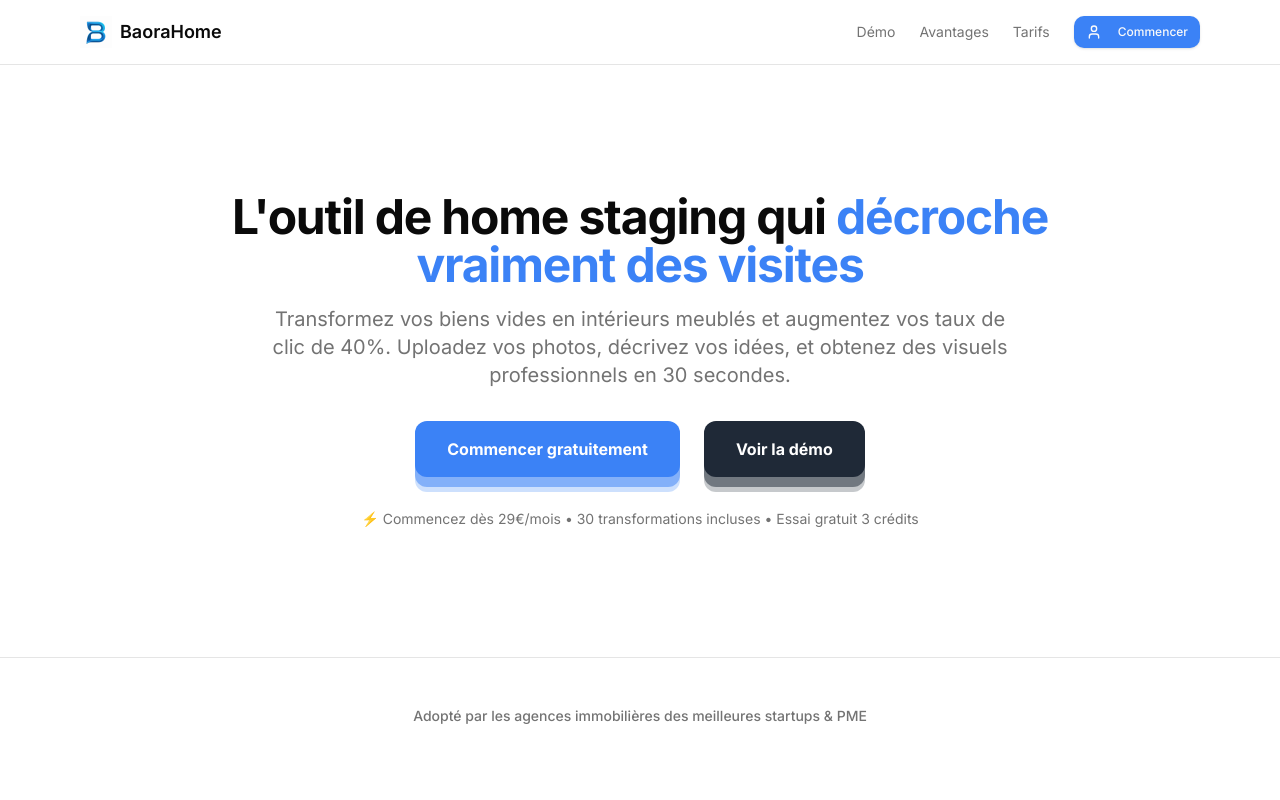
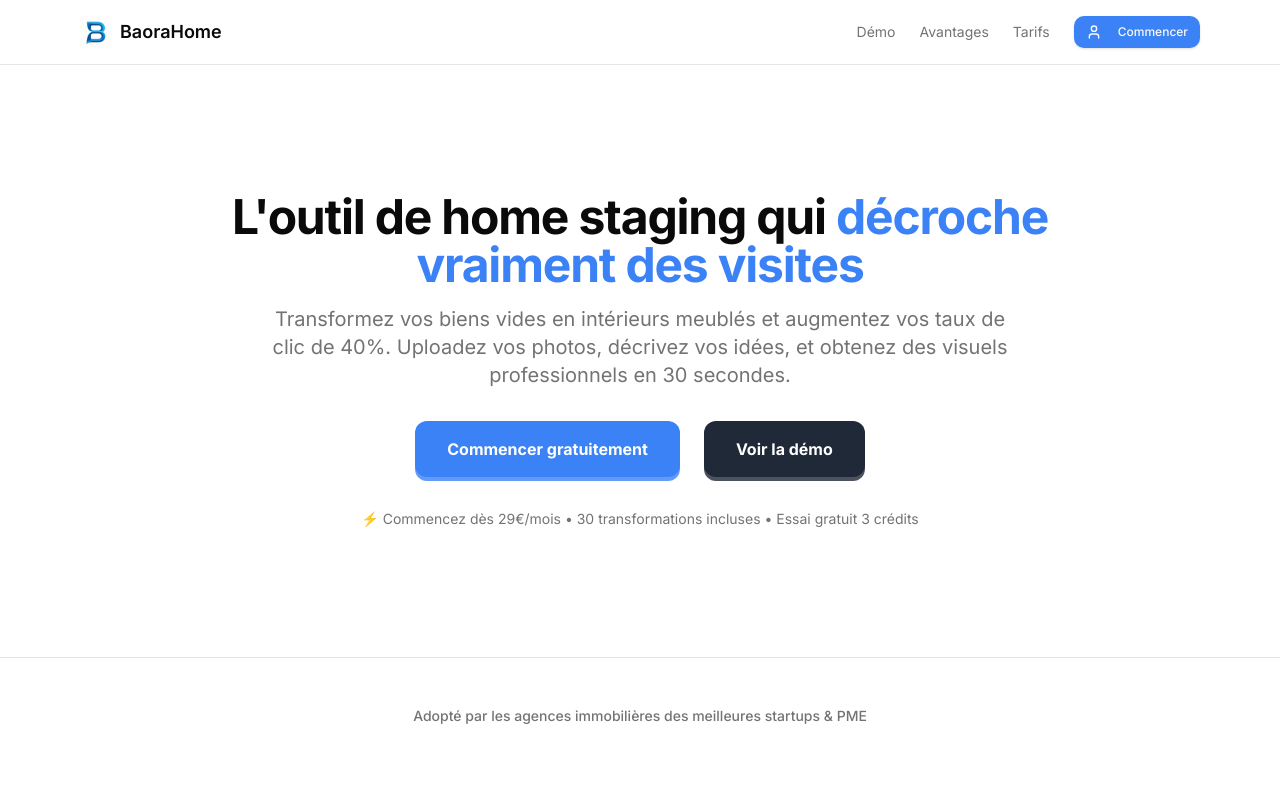
Before and after one commit to Jimmycode06/brandsnap.home, a Next.js app: page / in a window 1280 px wide. Shown: the top 800 px of the page. Built offline with nearby package versions, Linux system fonts and the light colour scheme; no server answers.

Commit message:
Réduction des ombres 3D pour effet plus subtil

```diff
--- a/components/ui/button-3d.tsx
+++ b/components/ui/button-3d.tsx
@@ -21,8 +21,8 @@ export function Button3D({
   const baseClasses = "group relative inline-flex items-center justify-center px-8 py-4 text-base font-bold text-white transition-all duration-300 ease-out hover:scale-105 active:scale-95 rounded-lg"
 
   const variantClasses = variant === "primary"
-    ? "bg-blue-500 hover:bg-blue-600 shadow-[0_10px_0_0_rgba(59,130,246,0.5),0_15px_0_0_rgba(59,130,246,0.25)] hover:shadow-[0_8px_0_0_rgba(59,130,246,0.5),0_12px_0_0_rgba(59,130,246,0.25)] active:shadow-[0_2px_0_0_rgba(59,130,246,0.5),0_4px_0_0_rgba(59,130,246,0.25)]"
-    : "bg-gray-800 hover:bg-gray-900 shadow-[0_10px_0_0_rgba(31,41,55,0.5),0_15px_0_0_rgba(31,41,55,0.25)] hover:shadow-[0_8px_0_0_rgba(31,41,55,0.5),0_12px_0_0_rgba(31,41,55,0.25)] active:shadow-[0_2px_0_0_rgba(31,41,55,0.5),0_4px_0_0_rgba(31,41,55,0.25)]"
+    ? "bg-blue-500 hover:bg-blue-600 shadow-[0_4px_0_0_rgba(59,130,246,0.8)] hover:shadow-[0_2px_0_0_rgba(59,130,246,0.8)] active:shadow-[0_1px_0_0_rgba(59,130,246,0.8)]"
+    : "bg-gray-800 hover:bg-gray-900 shadow-[0_4px_0_0_rgba(31,41,55,0.8)] hover:shadow-[0_2px_0_0_rgba(31,41,55,0.8)] active:shadow-[0_1px_0_0_rgba(31,41,55,0.8)]"
 
   const content = (
     <span className="relative z-10 flex items-center gap-2">
```
